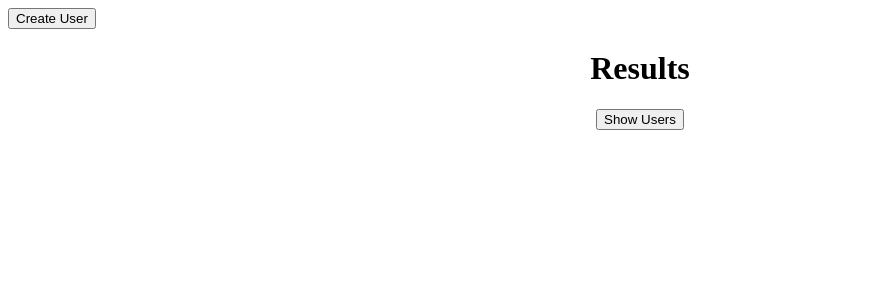
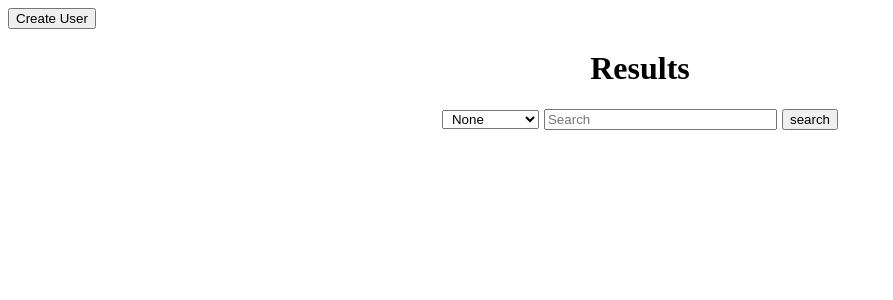
Before and after one commit to Mdavichick/CSC648BareBones, a React (Create React App) app in the folder client/: page /results in a window 1280 px wide. Shown: the top 300 px of the page, without its empty margins (0-893 px from the left). Built offline with nearby package versions, Linux system fonts and the light colour scheme.

Commit message:
Finished Search bar / state variables. Need to find a way to access them in back end

```diff
--- a/client/package.json
+++ b/client/package.json
@@ -7,7 +7,9 @@
     "@testing-library/react": "^12.1.4",
     "@testing-library/user-event": "^13.5.0",
     "axios": "^0.26.1",
+    "bootstrap": "^3.4.1",
     "react": "^17.0.2",
+    "react-bootstrap": "^2.2.1",
     "react-dom": "^17.0.2",
     "react-router-dom": "^6.2.2",
     "react-scripts": "5.0.0",
--- a/client/src/App.css
+++ b/client/src/App.css
@@ -50,3 +50,24 @@
 .user h3{
   margin: 20px;
 }
+
+.option{
+  padding-left: 30px;
+  align-content: center;
+}
+
+.form-select{
+  padding-left: 5px;
+  margin-right:5px;
+  padding-right: -10px;
+  /* align-content: center; */
+}
+
+.form-control{
+  padding-right: 50px;
+  margin-right: 5px;
+}
+
+/* .search.btn{
+  padding-right: 5px;
+} */
--- a/client/src/CreateUser.js
+++ b/client/src/CreateUser.js
@@ -13,10 +13,9 @@ function CreateUser() {
   const [userid, setID] = useState(0);
   const [password, setPassword] = useState("");
 
-  const displayInfo = () => {
-    console.log(name + phone + email + userid + password);
-  };
-
+  // const displayInfo = () => {
+  //   console.log(name + phone + email + userid + password);
+  // };
 
   const addUser = () => {
     Axios.post('http://localhost:3001/create', {
--- a/client/src/Results.js
+++ b/client/src/Results.js
@@ -3,26 +3,59 @@ import React from "react";
 import {useState} from "react";
 import Axios from "axios";
 import {Link} from "react-router-dom";
+import {Form} from "react-bootstrap";
 
 function Results() {
+    const [ptag, setPTag] = useState("*");   // P.Tag (Electronics, Furniture, Clothing, Books)
+    const [pname, setPName] = useState(""); // P.Name (Name of product set in search bar)
 
     // store all db results within a list
     const [userList, setUserList] = useState([]);
 
+    // API CALL
     const getUsers = () => {
-        Axios.get('http://localhost:3001/users').then((response) => {
+        Axios.get('http://localhost:3001/users',{
+        }).then((response) => {
             setUserList(response.data);
+            console.log("Searching " +pname + " within " + ptag +".");
           });
     };
 
+
+    // Failed attempt of using params
+    // async function getUsers (){
+    //     const response = await Axios.get('http://localhost:3001/users',
+    //     {
+    //         params: {
+    //             ptag: "electronics",
+    //             pname: "tv",
+    //         }
+    //     });
+    //     setUserList(response.data);
+    // };
+
+    // Find a way to display getUsers without needing onClick for default display
     return (
     <div className="App">
         <Link to ="/"><button>Create User</button></Link>
 
         <div className="results">
-         <h1>Results</h1>
-         <button onClick={getUsers}>Show Users</button>
+        <h1>Results</h1>
 
+        {/* Drop Down */}
+        <div class="input-group">
+        <Form.Select>
+        <option value ="*" onClick={(event) => {setPTag("*");}}>None</option>
+        <option value ="books" onClick={(event) => {setPTag("books");}}>Books</option>
+        <option value ="electronics" onClick={(event) => {setPTag("electronics");}}>ELectronics</option>
+        <option value ="furniture" onClick={(event) => {setPTag("furniture");}}>Furniture</option>
+        </Form.Select>
+        {/* Search Bar */}
+        <input type="search" onChange={(event) => {setPName(event.target.value);}} class="form-control search" placeholder="Search" aria-label="Search" aria-describedby="search-addon" />
+        <button type="button" class="search.btn" onClick={getUsers}>search</button>
+        </div>
+
+         {/* Below function maps our list to readable format */}
          {userList.map((val, key) => {
              return <div className="user">
                  <h3>Name:<br/> {val.name}</h3>
```
Also changed, not shown: 2 other files (tests, documents, lock files or other folders).
